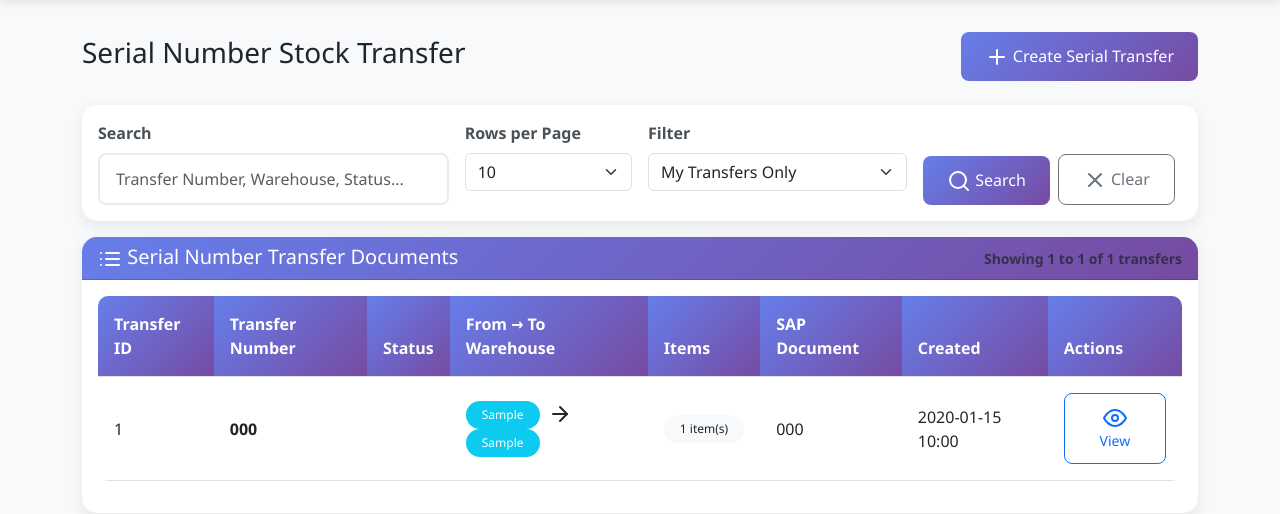
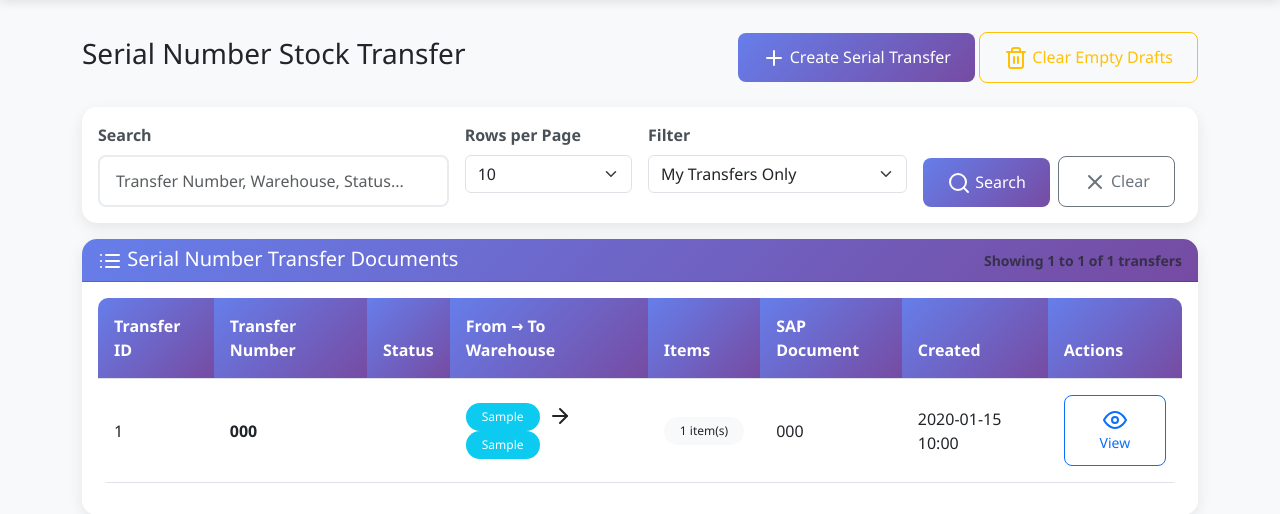
Before and after one commit to pragavigithub/IT_Lobby_20250909, a Flask app: page /inventory_transfer/serial in a window 1280 px wide. Shown: the part 83-597 px from the top of the page. Run offline with Flask 3, Linux system fonts and the light colour scheme; a user stored in the database is signed in; tables that the repository leaves empty hold one stand-in row (values such as "Sample post"); parts of the project's set-up code (start-up, migrations or seed data) failed here and were passed over; some libraries are stand-ins or nearby versions.

Commit message:
Add option to clear empty draft serial number transfers
Add a new endpoint and UI button to allow users to delete draft serial number transfers that have no associated line items.

Replit-Commit-Author: Agent
Replit-Commit-Session-Id: 7e94b251-2f51-4702-84ee-0c269ece4b50
Replit-Commit-Checkpoint-Type: intermediate_checkpoint
Replit-Commit-Screenshot-Url: https://storage.googleapis.com/screenshot-production-us-central1/96c384ef-1e29-4134-8a62-1c4b93dac12c/7e94b251-2f51-4702-84ee-0c269ece4b50/MAx7jjL

```diff
--- a/modules/inventory_transfer/routes.py
+++ b/modules/inventory_transfer/routes.py
@@ -2090,3 +2090,43 @@ def revalidate_serial_number(serial_id):
         db.session.rollback()
         logging.error(f"Error re-validating serial number: {str(e)}")
         return jsonify({'success': False, 'error': str(e)}), 500
+
+
+@transfer_bp.route('/serial/cleanup_empty_drafts', methods=['POST'])
+@login_required
+def serial_cleanup_empty_drafts():
+    """Clean up empty draft serial number transfers that have no line items"""
+    try:
+        if not current_user.has_permission('serial_number_transfer'):
+            return jsonify({'success': False, 'error': 'Access denied - Serial Number Transfer permissions required'}), 403
+
+        # Find all draft transfers by this user that have no transfer items
+        from models import SerialNumberTransfer
+        empty_drafts = db.session.query(SerialNumberTransfer).filter(
+            SerialNumberTransfer.user_id == current_user.id,
+            SerialNumberTransfer.status == 'draft',
+            ~SerialNumberTransfer.transfer_items.any()  # No transfer items
+        ).all()
+
+        count = 0
+        for draft in empty_drafts:
+            db.session.delete(draft)
+            count += 1
+
+        db.session.commit()
+
+        logging.info(f"✅ Cleaned up {count} empty draft serial number transfers for user {current_user.username}")
+
+        return jsonify({
+            'success': True,
+            'count': count,
+            'message': f'Cleaned up {count} empty draft transfers'
+        })
+
+    except Exception as e:
+        db.session.rollback()
+        logging.error(f"❌ Error cleaning up empty drafts: {str(e)}")
+        return jsonify({
+            'success': False,
+            'error': f'Internal error: {str(e)}'
+        }), 500
--- a/modules/inventory_transfer/templates/serial_transfer_index.html
+++ b/modules/inventory_transfer/templates/serial_transfer_index.html
@@ -7,9 +7,14 @@
     <div class="col-12">
         <div class="d-flex justify-content-between align-items-center">
             <h3> Serial Number Stock Transfer</h3>
-            <a href="{{ url_for('inventory_transfer.serial_create') }}" class="btn btn-primary">
-                <i data-feather="plus"></i> Create Serial Transfer
-            </a>
+            <div>
+                <a href="{{ url_for('inventory_transfer.serial_create') }}" class="btn btn-primary">
+                    <i data-feather="plus"></i> Create Serial Transfer
+                </a>
+                <button onclick="cleanupEmptyDrafts()" class="btn btn-outline-warning ml-2">
+                    <i data-feather="trash-2"></i> Clear Empty Drafts
+                </button>
+            </div>
         </div>
     </div>
 </div>
@@ -231,6 +236,26 @@ document.getElementById('user_based').addEventListener('change', function() {
 });
 {% endif %}
 
+function cleanupEmptyDrafts() {
+    if (confirm('This will delete all draft transfers that have no line items. Are you sure?')) {
+        $.ajax({
+            url: '/inventory_transfer/serial/cleanup_empty_drafts',
+            method: 'POST',
+            success: function(response) {
+                if (response.success) {
+                    alert(`✅ Cleaned up ${response.count} empty draft transfers`);
+                    location.reload(); // Refresh the page to show updated list
+                } else {
+                    alert('❌ Error: ' + response.error);
+                }
+            },
+            error: function() {
+                alert('❌ Error cleaning up empty drafts');
+            }
+        });
+    }
+}
+
 // Initialize Feather icons for pagination
 feather.replace();
 </script>
```
